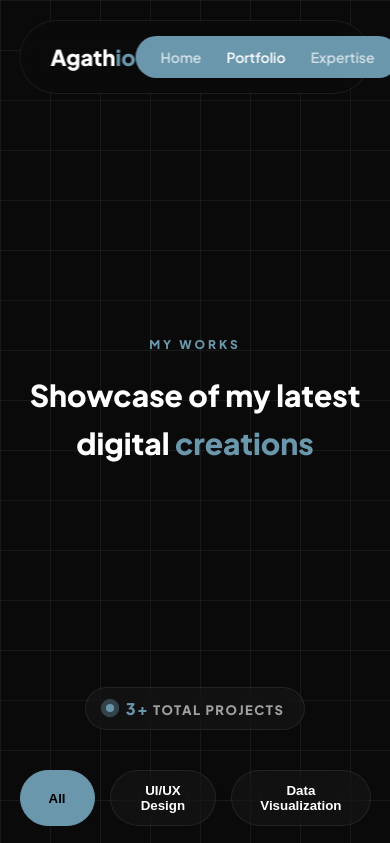
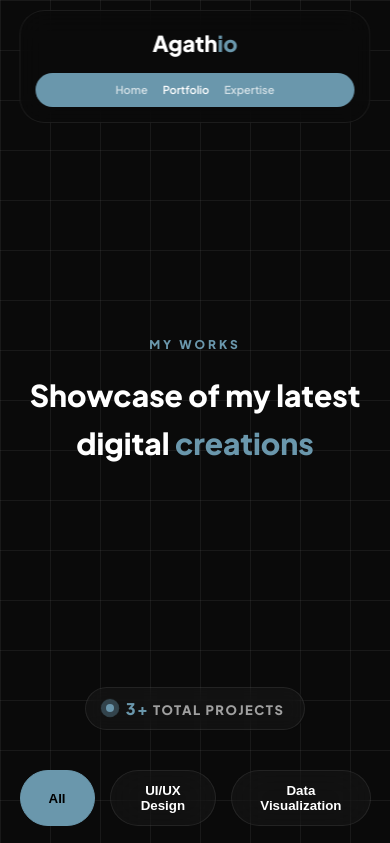
Before and after one commit to Agathow/agathio, a PHP site: page /portfolio.html in a window 390 px wide. Shown: the top 843 px of the page. Run offline with PHP 8.4, Linux system fonts and the light colour scheme.

Commit message:
update 1

```diff
--- a/portfolio.css
+++ b/portfolio.css
@@ -345,6 +345,18 @@ footer {
         gap: 10px;
         text-align: center;
     }
+
+    nav {
+        width: 90%;
+        padding: 15px;
+        flex-direction: column;
+        gap: 12px;
+        border-radius: 25px;
+        top: 10px;
+    }
+
+    .menu-capsule { width: 100%; justify-content: center; padding: 8px 15px; gap: 15px; }
+    .menu-capsule a { font-size: 11px; }
 }
 
 @media (max-width: 1000px) {
```
